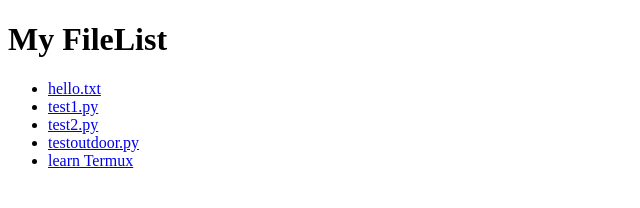
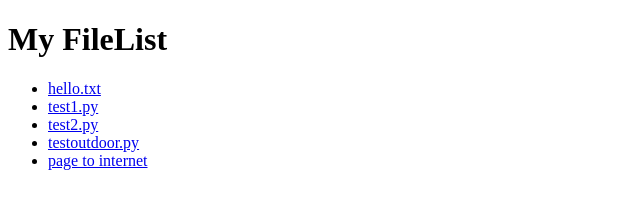
Before and after one commit to bytil70/my_first_project, a plain HTML site: page index.html in a window 1280 px wide. Shown: the full height of the page, 0-640 px from the left. Drawn offline with Linux system fonts and the light colour scheme.

Commit message:
correction

```diff
--- a/index.html
+++ b/index.html
@@ -12,7 +12,7 @@
         <li><a href="test1.py">test1.py</a></li>
         <li><a href="test2.py">test2.py</a></li>
         <li><a href="testoutdoor.py">testoutdoor.py</a></li>
-        <li><a href="https://youtu.be/V1-zzo-tCyI?si=hxIITXTKYJBtsdpL">learn Termux</a></li>
+        <li><a href="https://youtu.be/p1QU3kLFPdg?si=DqlyhZLHIIxPNYTj">page to internet</a></li>
     </ul>
 </body>
 </html>
```
